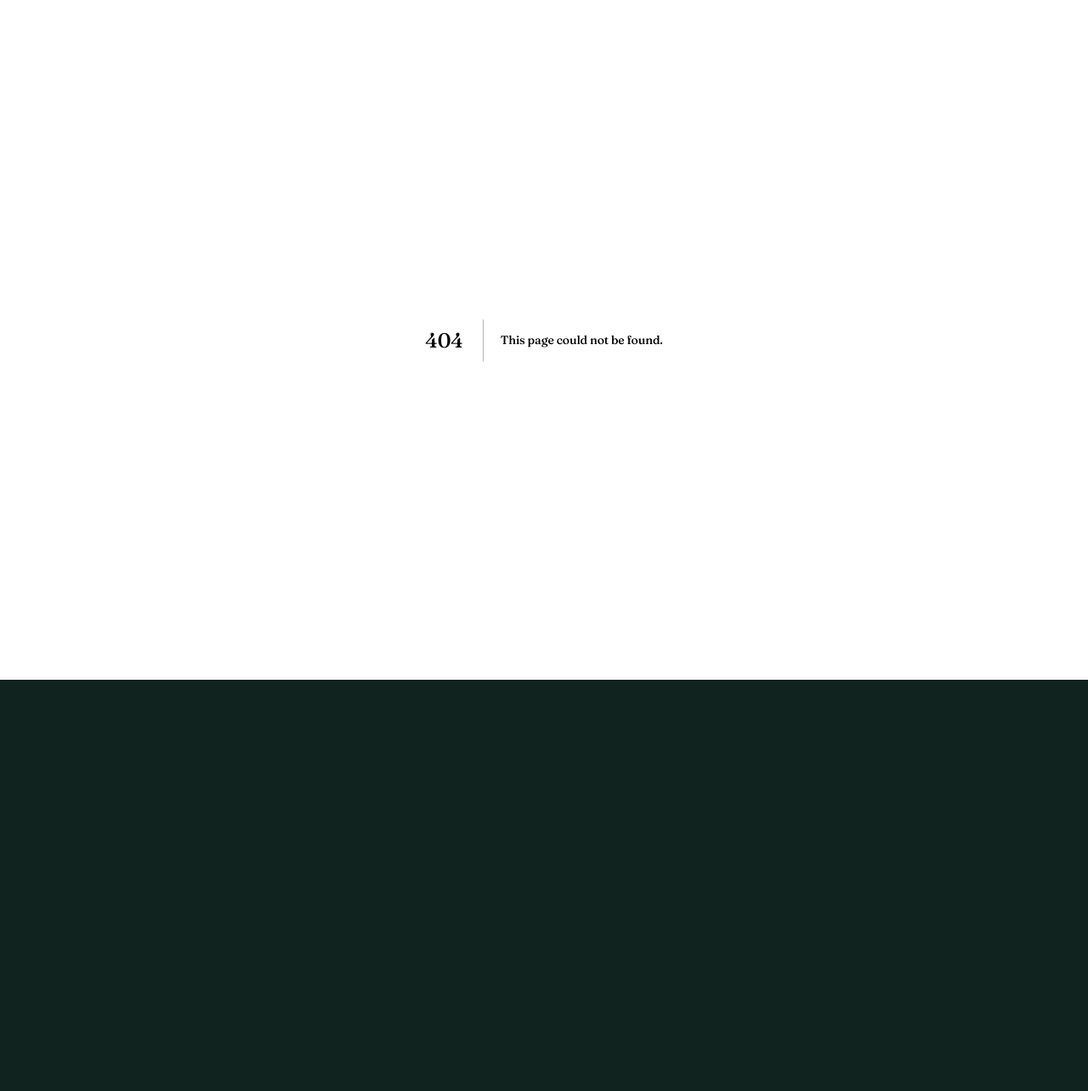
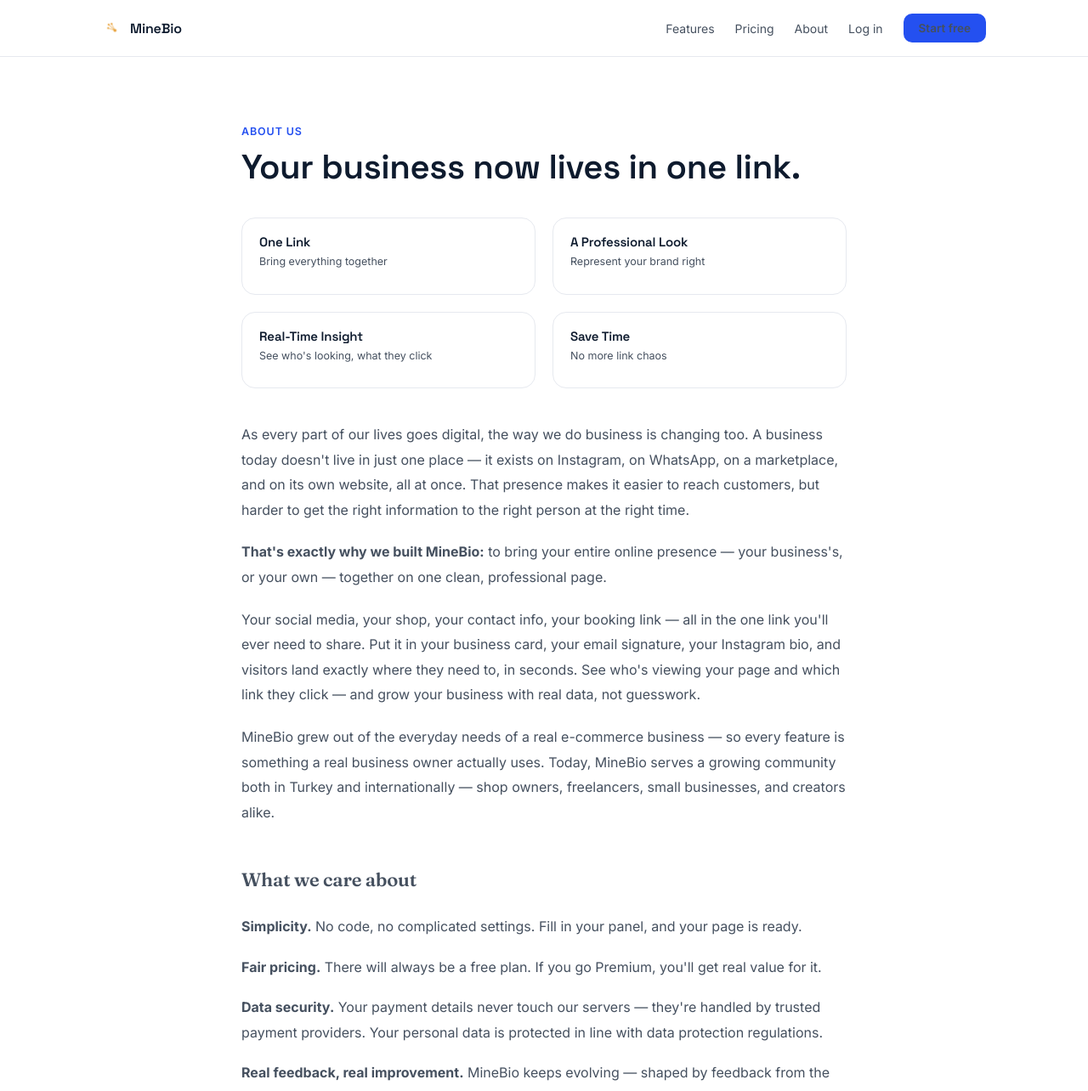
Before and after one commit to enisasistbt-ai/teksayfa, a Next.js app: page /en/about in a window 1280 px wide. Before the commit this address had no page. Shown: the top 1284 px of the page at 85% size. Before the commit the page ends 800 px from the top, so only its background shows below. Built offline with nearby package versions, Linux system fonts and the light colour scheme.

Commit message:
Add files via upload

```diff
--- /dev/null
+++ b/app/en/about/page.js
@@ -0,0 +1,165 @@
+import Link from "next/link";
+
+export const metadata = {
+  title: "About Us — MineBio",
+  description:
+    "MineBio exists to bring your entire online presence together on one professional page. Read our story and what we care about.",
+  alternates: {
+    canonical: "https://www.minebio.net/en/about",
+    languages: {
+      tr: "https://www.minebio.net/hakkimizda",
+      en: "https://www.minebio.net/en/about",
+    },
+  },
+};
+
+const PILLARS = [
+  { title: "One Link", desc: "Bring everything together" },
+  { title: "A Professional Look", desc: "Represent your brand right" },
+  { title: "Real-Time Insight", desc: "See who's looking, what they click" },
+  { title: "Save Time", desc: "No more link chaos" },
+];
+
+export default function About() {
+  return (
+    <div className="corp-landing">
+      <nav className="corp-nav">
+        <div className="corp-nav-inner">
+          <Link href="/en" className="row" style={{ gap: 9, flexShrink: 0, textDecoration: "none" }}>
+            <img src="/logo-mark.png" alt="MineBio" style={{ width: 24, height: 24 }} />
+            <span className="corp-display" style={{ fontSize: 16 }}>
+              MineBio
+            </span>
+          </Link>
+          <div className="corp-nav-secondary">
+            <Link href="/en#ozellikler">Features</Link>
+            <Link href="/fiyatlandirma">Pricing</Link>
+            <Link href="/en/about">About</Link>
+            <Link href="/login">Log in</Link>
+            <Link href="/login" className="corp-btn" style={{ padding: "9px 18px", fontSize: 13.5 }}>
+              Start free
+            </Link>
+          </div>
+        </div>
+      </nav>
+
+      <section className="corp-section" style={{ paddingTop: 80, maxWidth: 760 }}>
+        <div className="corp-eyebrow">about us</div>
+        <h1 className="corp-display" style={{ fontSize: 40, marginTop: 12, lineHeight: 1.15 }}>
+          Your business now lives in one link.
+        </h1>
+
+        <div className="corp-grid-3" style={{ marginTop: 36 }}>
+          {PILLARS.map((p) => (
+            <div className="corp-card" key={p.title} style={{ padding: "18px 20px" }}>
+              <div className="corp-display" style={{ fontSize: 15 }}>
+                {p.title}
+              </div>
+              <p style={{ fontSize: 12.5, color: "var(--c-body)", marginTop: 6 }}>{p.desc}</p>
+            </div>
+          ))}
+        </div>
+
+        <div style={{ marginTop: 40, fontSize: 16, lineHeight: 1.85, color: "var(--c-body)" }}>
+          <p>
+            As every part of our lives goes digital, the way we do business is
+            changing too. A business today doesn't live in just one place —
+            it exists on Instagram, on WhatsApp, on a marketplace, and on its
+            own website, all at once. That presence makes it easier to reach
+            customers, but harder to get the right information to the right
+            person at the right time.
+          </p>
+
+          <p style={{ marginTop: 20 }}>
+            <strong>That's exactly why we built MineBio:</strong> to bring
+            your entire online presence — your business's, or your own —
+            together on one clean, professional page.
+          </p>
+
+          <p style={{ marginTop: 20 }}>
+            Your social media, your shop, your contact info, your booking
+            link — all in the one link you'll ever need to share. Put it in
+            your business card, your email signature, your Instagram bio, and
+            visitors land exactly where they need to, in seconds. See who's
+            viewing your page and which link they click — and grow your
+            business with real data, not guesswork.
+          </p>
+
+          <p style={{ marginTop: 20 }}>
+            MineBio grew out of the everyday needs of a real e-commerce
+            business — so every feature is something a real business owner
+            actually uses. Today, MineBio serves a growing community both in
+            Turkey and internationally — shop owners, freelancers, small
+            businesses, and creators alike.
+          </p>
+
+          <h2 style={{ fontSize: 22, marginTop: 44 }}>What we care about</h2>
+
+          <div style={{ marginTop: 20, display: "grid", gap: 18 }}>
+            <div>
+              <strong>Simplicity.</strong> No code, no complicated settings.
+              Fill in your panel, and your page is ready.
+            </div>
+            <div>
+              <strong>Fair pricing.</strong> There will always be a free plan.
+              If you go Premium, you'll get real value for it.
+            </div>
+            <div>
+              <strong>Data security.</strong> Your payment details never touch
+              our servers — they're handled by trusted payment providers. Your
+              personal data is protected in line with data protection
+              regulations.
+            </div>
+            <div>
+              <strong>Real feedback, real improvement.</strong> MineBio keeps
+              evolving — shaped by feedback from the people who use it.
+            </div>
+          </div>
+        </div>
+
+        <div style={{ marginTop: 48, textAlign: "center" }}>
+          <Link href="/login" className="corp-btn">
+            Start free
+          </Link>
+        </div>
+      </section>
+
+      <footer className="corp-footer">
+        <div className="corp-footer-grid">
+          <div style={{ flex: "1 1 220px", maxWidth: 260 }}>
+            <div className="row" style={{ gap: 8 }}>
+              <img src="/logo-mark.png" alt="MineBio" style={{ width: 20, height: 20 }} />
+              <span className="corp-display" style={{ fontSize: 14 }}>
+                MineBio
+              </span>
+            </div>
+            <p style={{ fontSize: 12.5, color: "var(--c-body)", marginTop: 12, lineHeight: 1.6 }}>
+              Bring your links together on one page, see who's looking.
+            </p>
+          </div>
+
+          <div className="corp-footer-col">
+            <div className="corp-footer-col-title">Product</div>
+            <Link href="/en#ozellikler">Features</Link>
+            <Link href="/fiyatlandirma">Pricing</Link>
+            <Link href="/en/about">About</Link>
+            <Link href="/login">Log in</Link>
+          </div>
+
+          <div className="corp-footer-col">
+            <div className="corp-footer-col-title">Legal</div>
+            <Link href="/gizlilik-politikasi">Privacy Policy</Link>
+            <Link href="/cerez-politikasi">Cookie Policy</Link>
+            <Link href="/kullanim-kosullari">Terms of Use</Link>
+            <Link href="/kvkk-aydinlatma-metni">Data Protection Notice</Link>
+            <Link href="/acik-riza-metni">Consent Notice</Link>
+            <Link href="/mesafeli-satis-sozlesmesi">Distance Sales Agreement</Link>
+            <Link href="/teslimat-ve-iade-kosullari">Delivery & Refund Policy</Link>
+          </div>
+        </div>
+
+        <div className="corp-footer-bottom">© {new Date().getFullYear()} MineBio. All rights reserved.</div>
+      </footer>
+    </div>
+  );
+}
```
